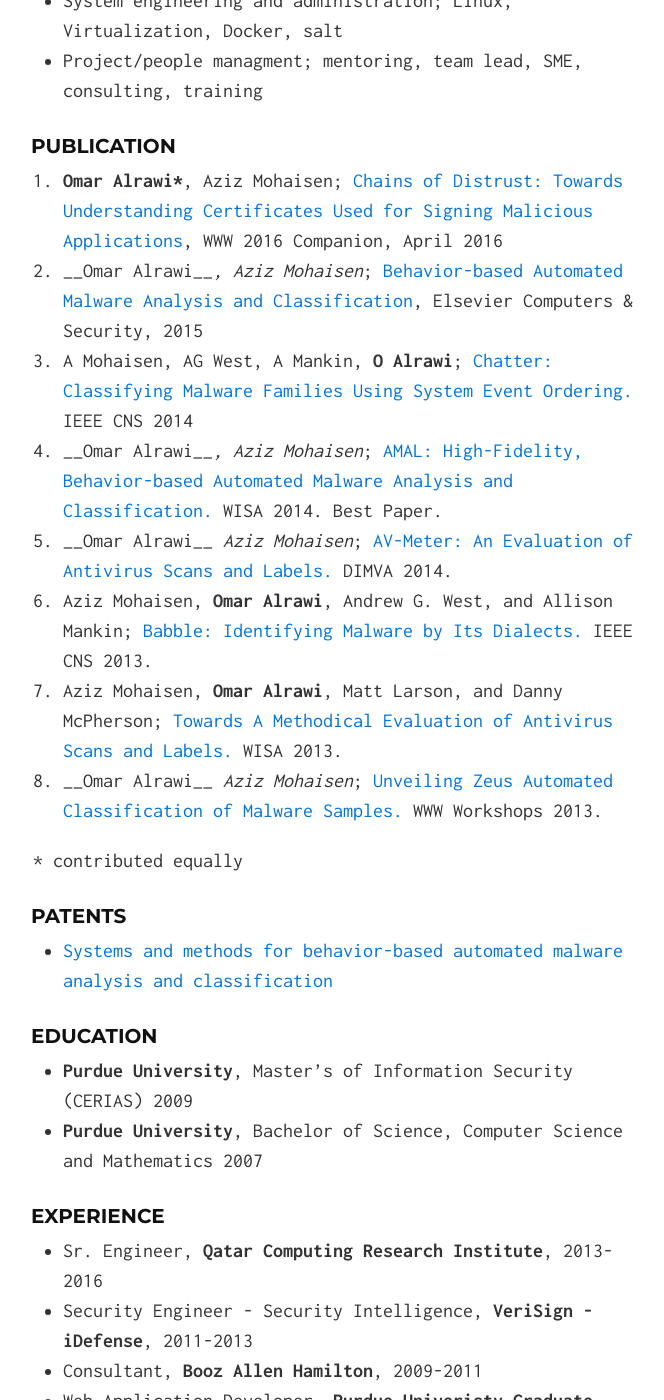
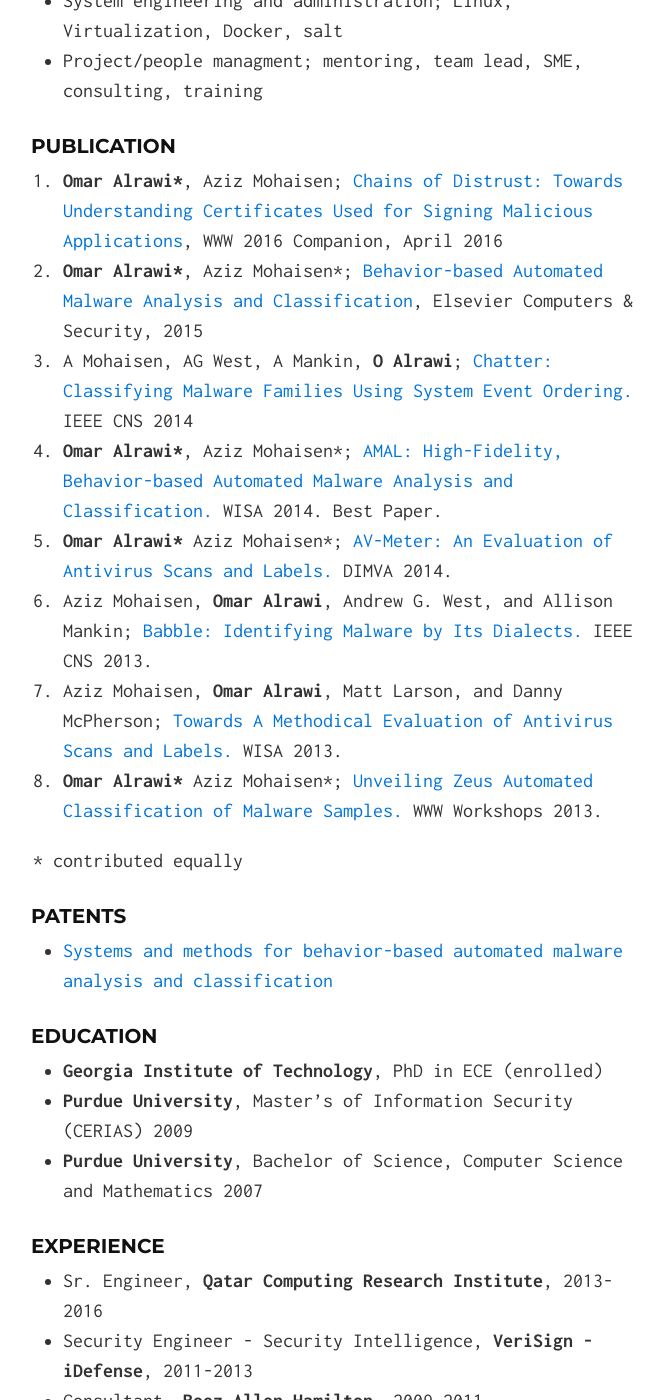
Before and after one commit to alrawi/alrawi.github.io, a Jekyll site: the page built from index.md, in a window 1280 px wide and 1400 px high, scrolled down 654 px. Shown: the whole window, without its empty margins (307-971 px from the left). Built offline with Jekyll 4.4.1, drawn with Linux system fonts in a browser that asks for light colours; part of the change alters nothing that is shown.

Commit message:
modified page

```diff
--- a/index.md
+++ b/index.md
@@ -15,13 +15,13 @@ Omar Alrawi is pursuing a PhD in ECE at Georgia Tech. He has a CS and Math BS de
 
 ### Publication
 1.  __{::nomarkdown}Omar Alrawi*{:/}__, Aziz Mohaisen; [Chains of Distrust: Towards Understanding Certificates Used for Signing Malicious Applications](/static/papers/malcert.pdf), WWW 2016 Companion, April 2016
-1.  __Omar Alrawi*__, Aziz Mohaisen*; [Behavior-based Automated Malware Analysis and Classification](/static/papers/15-cose.pdf), Elsevier Computers & Security, 2015
+1.  __{::nomarkdown}Omar Alrawi*{:/}__, Aziz Mohaisen*; [Behavior-based Automated Malware Analysis and Classification](/static/papers/15-cose.pdf), Elsevier Computers & Security, 2015
 2. A Mohaisen, AG West, A Mankin, __O Alrawi__; [Chatter: Classifying Malware Families Using System Event Ordering.](/static/papers/chatter-tr.pdf)  IEEE CNS 2014
-3. __Omar Alrawi*__, Aziz Mohaisen*; [AMAL: High-Fidelity, Behavior-based Automated Malware Analysis and Classification.](/static/papers/amal-wisa14.pdf)  WISA 2014. Best Paper.
-4. __Omar Alrawi*__ Aziz Mohaisen*; [AV-Meter: An Evaluation of Antivirus Scans and Labels.](/static/papers/avmeter-dimva.pdf)  DIMVA 2014.
+3. __{::nomarkdown}Omar Alrawi*{:/}__, Aziz Mohaisen*; [AMAL: High-Fidelity, Behavior-based Automated Malware Analysis and Classification.](/static/papers/amal-wisa14.pdf)  WISA 2014. Best Paper.
+4. __{::nomarkdown}Omar Alrawi*{:/}__ Aziz Mohaisen*; [AV-Meter: An Evaluation of Antivirus Scans and Labels.](/static/papers/avmeter-dimva.pdf)  DIMVA 2014.
 5. Aziz Mohaisen, __Omar Alrawi__, Andrew G. West, and Allison Mankin; [Babble: Identifying Malware by Its Dialects.](/static/papers/babble-cns13.pdf)  IEEE CNS 2013.
 6. Aziz Mohaisen, __Omar Alrawi__, Matt Larson, and Danny McPherson; [Towards A Methodical Evaluation of Antivirus Scans and Labels.](/static/papers/wisa2013labels.pdf) WISA 2013.
-7. __Omar Alrawi*__ Aziz Mohaisen*; [Unveiling Zeus Automated Classification of Malware Samples.](/static/papers/unzeus_www13.pdf) WWW Workshops 2013.
+7. __{::nomarkdown}Omar Alrawi*{:/}__ Aziz Mohaisen*; [Unveiling Zeus Automated Classification of Malware Samples.](/static/papers/unzeus_www13.pdf) WWW Workshops 2013.
 
 <span class="red">* contributed equally</span>
 
@@ -29,6 +29,7 @@ Omar Alrawi is pursuing a PhD in ECE at Georgia Tech. He has a CS and Math BS de
 - [Systems and methods for behavior-based automated malware analysis and classification](https://www.google.com/patents/US20150244733)
 
 ### Education
+- __Georgia Institute of Technology__, PhD in ECE (enrolled)
 - __Purdue University__, Master's of Information Security (CERIAS) 2009
 - __Purdue University__, Bachelor of Science, Computer Science and Mathematics 2007
 
```
